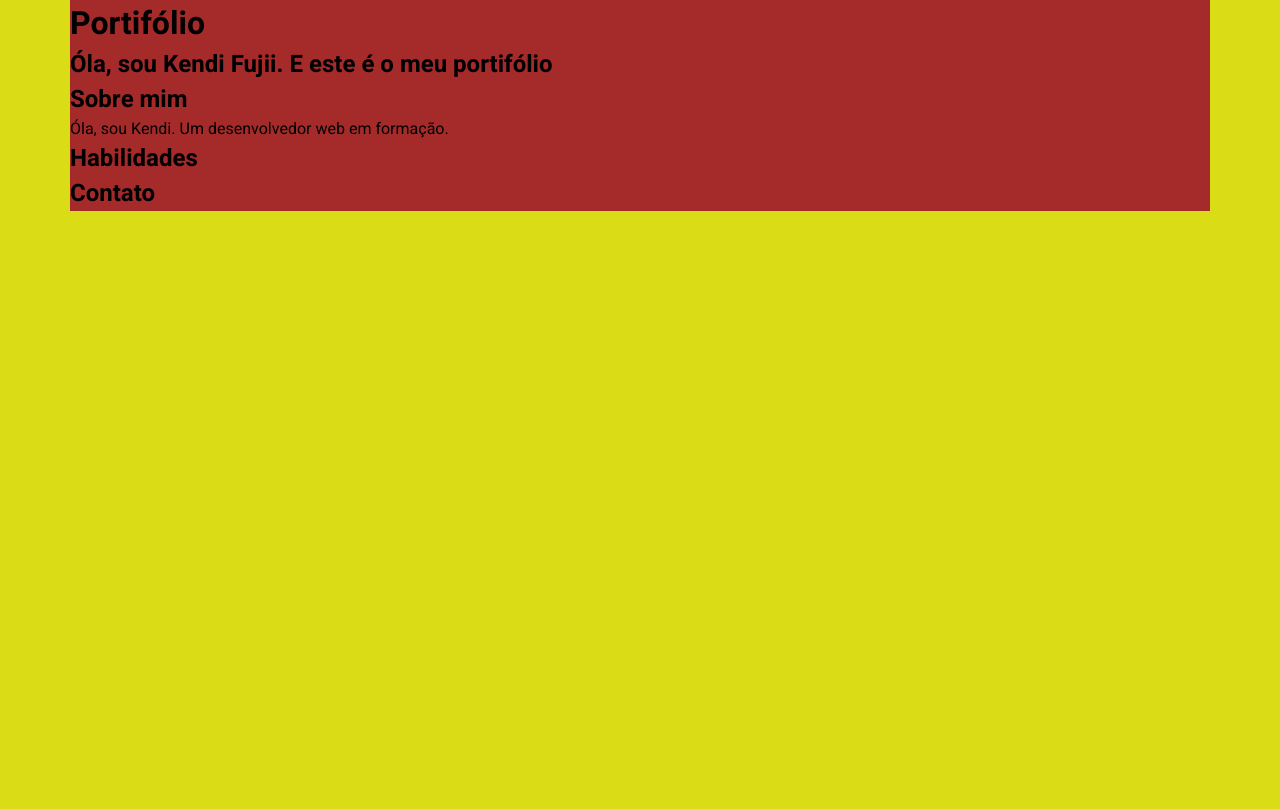
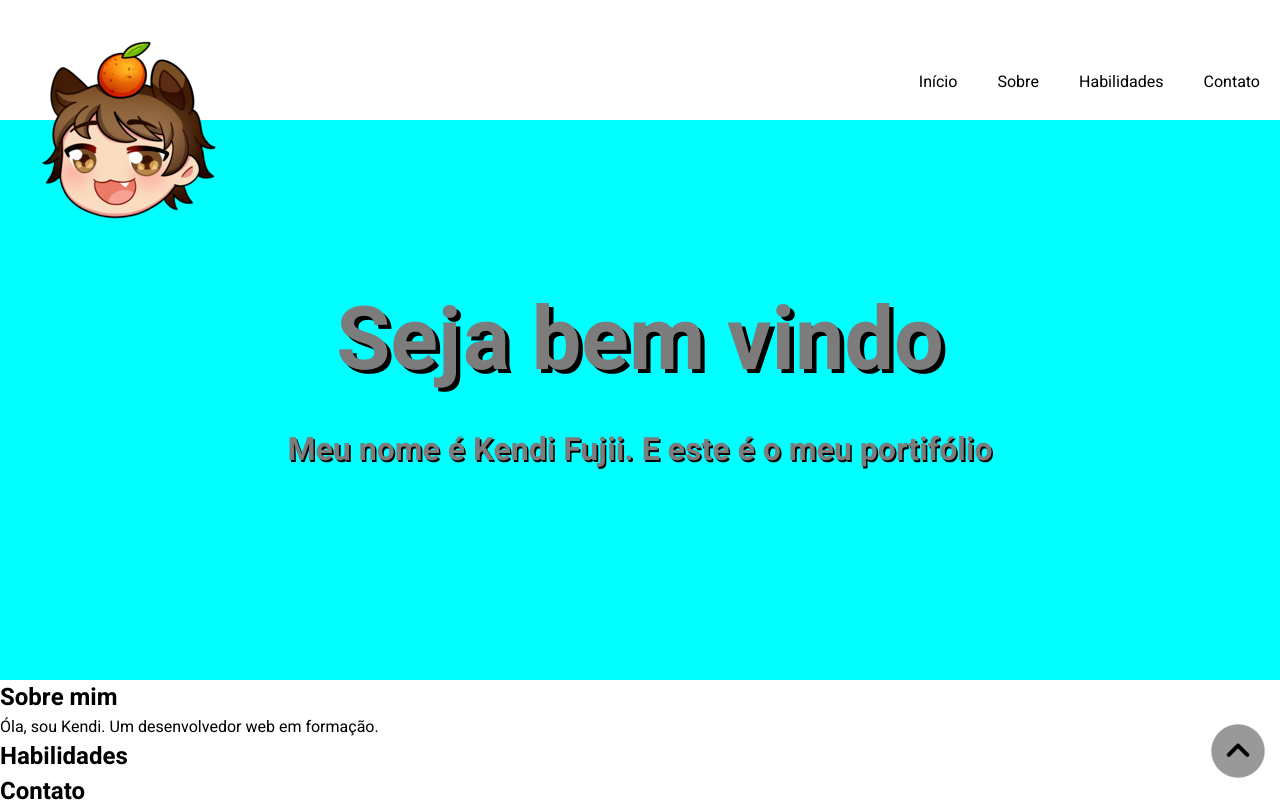
Before and after one commit to KendiFujii/Portif-lio, a plain HTML site: page index.html in a window 1280 px wide. Drawn offline with Linux system fonts and the light colour scheme.

Commit message:
banner statico e customização

```diff
--- a/index.html
+++ b/index.html
@@ -1,55 +1,72 @@
 <!DOCTYPE html>
 <html lang="pt-BR">
+
 <head>
     <meta charset="UTF-8">
     <meta http-equiv="X-UA-Compatible" content="IE=edge">
     <meta name="viewport" content="width=device-width, initial-scale=1.0">
     <title>Portifólio</title>
     <meta name="description" content="Essa página, tem como objetivo, mostrar o meu portifólio">
-    <link rel="icon" href="img/Favicon.png">
+    <link rel="icon" href="Img/Capivara.png">
     <link rel="stylesheet" href="style.css">
 </head>
+
 <body>
     <!-- Cabeçalho -->
-    <Header>
-        <div class="Container">
-
+    <Header id="inicio">
+        <div class="container Flex">
+            <div id="logo">
+                <img src="Img/Cabeça.png" alt="Capivara vtuber">
+            </div>
+            <nav>
+                <input type="checkbox" id="check">
+                <label for="check">&#x268c;</label>
+                <ul>
+                    <li><a href="#inicio">Início</a></li>
+                    <li><a href="#sobre">Sobre</a></li>
+                    <li><a href="#habilidades">Habilidades</a></li>
+                    <li><a href="#contato">Contato</a></li>
+                </ul>
+            </nav>
         </div>
     </Header>
+
     <!-- Destaque -->
-    <main>
-        <div class="Container">
-            <h1>Portifólio</h1>
-            <h2>Óla, sou Kendi Fujii. E este é o meu portifólio</h2>
+     <main>
+        <div class="container">
+            <h1>Seja bem vindo</h1>
+            <h2>Meu nome é Kendi Fujii. E este é o meu portifólio</h2>
         </div>
 
     </main>
     <!-- Sobre -->
-    <section>
-        <div class="Container">
+    <section id="sobre">
+        <div class="container">
             <h2>Sobre mim</h2>
             <p>Óla, sou Kendi. Um desenvolvedor web em formação.</p>
         </div>
 
     </section>
+
     <!-- Habilidades -->
-    <section>
-        <Div class="Container">
+    <section id="habilidades">
+        <Div class="container">
             <h2>Habilidades</h2>
         </Div>
+
     </section>
     <!-- Contato -->
-    <section>
-        <div class="Container">
-            <h2>Contato</h2>
-        </div>
-            </section>
+
     <!-- rodapé -->
     <footer>
-        <div class="Container">
+        <section id="contato">
+            <div class="container">
+                <h2>Contato</h2>
+            </div>
+        </section>
+     </footer>
 
-        </div>
-    </footer>
+    <a href="#inicio" id="topo"><img src="Img/Topo.png" alt="topo do site"></a>
+</body>
 
-</body>
 </html>
--- a/style.css
+++ b/style.css
@@ -7,65 +7,189 @@
 @import url('https://fonts.googleapis.com/css2?family=Heebo:wght@400;700&display=swap');
 
 /* CSS Reset */
-*{
+* {
     margin: 0;
     border: 0;
     padding: 0;
 }
 
-body{
+body {
     font-family: 'Heebo', sans-serif;
     font-size: 1em;
 }
 
 /* Layout */
-.Container {
+.container {
     margin: 0 auto;
-    background-color: brown;
+}
+
+.Flex {
+    display: flex;
+    justify-content: space-between;
+}
+
+/* Topo do site */
+#topo {
+    position: fixed;
+    right: 10px;
+    bottom: 10px;
 }
 
 
 /*Samrtphone Portrait >>>>>>>>>>>>>>>>>>>>>>>>>>>>>>> */
 
+/* Cabeçalho */
+header {
+    height: 60px;
+}
+
+#Logo img {
+    width:  200px;
+    height: 200px;
+}
+
+#check {
+    display: none;
+}
+
+label {
+    font-size: 3em;
+    padding-right: 15px;
+
+}
+
+nav ul {
+    list-style: none;
+    background-color: #13c0cc;
+    height: 100vh;
+    position: fixed;
+    top: 60px;
+    right: -100%;
+    width: 100%;
+    transition: all 0.5s;
+}
+
+#check:checked~ul {
+    right: 0;
+}
+
+nav ul li {
+    padding: 20px;
+    border-bottom: 1px solid #43e0e6;
+}
+
+nav ul li a {
+    text-decoration: none;
+    color: rgb(0, 0, 0);
+}
+
+/* Destaque */
+main{
+    height: 75vh;
+    background-color: cyan;
+    background-size: cover;
+    color: rgb(124, 124, 124);
+    display: flex;
+    flex-direction: column;
+    justify-content: center;
+    text-align: center;
+}
+
+main h1{
+    font-size: 2.5em;
+}
+
+main h2{
+    font-size: 1.5em;
+    margin: 20px 0px 50px 0px;
+}
 /*Samrtphone Landscape >>>>>>>>>>>>>>>>>>>>>>>>>>>>>> */
-@media (min-width: 576px){
-    body{
-        background-color: aquamarine;
-    }
+@media (min-width: 576px) {
+
     /* Layout */
     .Container {
         max-width: 540px;
     }
+    /* Descrição */
+    main h1, main h2{
+        text-shadow: #000 0.05em 0.05em;
+    }
 }
 
 /*Tablet Portrait >>>>>>>>>>>>>>>>>>>>>>>>>>>>>>>>>>> */
-@media (min-width: 768px){
-    body{
-        background-color: rgb(11, 41, 107);
-    }
+@media (min-width: 768px) {
+
     /* Layout */
     .Container {
         max-width: 720px;
     }
+    /* Destaque */
+    main{
+        height: 45vh;
+    }
+    main h1{
+        font-size: 5.5em;
+    }
+    main h2{
+        font-size: 2em;
+    }
 }
 
 /*Tablet Landscape >>>>>>>>>>>>>>>>>>>>>>>>>>>>>>>>>> */
-@media (min-width: 992px){
-    body{
-        background-color: rgb(40, 187, 27);
-    }
+@media (min-width: 992px) {
+
     /* Layout */
     .Container {
-        max-width: 992px;
+        max-width: 960px;
+    }
+    /* Destaque */
+    main{
+        height: 70vh;
     }
 }
+
 /*PC >>>>>>>>>>>>>>>>>>>>>>>>>>>>>>>>>>>>>>>>>>>>>>>> */
-@media (min-width: 1200px){
-    body{
-        background-color: rgb(218, 221, 22);
-    }
+@media (min-width: 1200px) {
+
     /* Layout */
     .Container {
         max-width: 1140px;
     }
+
+    /* Cabeçalho */
+
+    header {
+        height: 120px;
+    }
+
+    #logo img {
+        width: 200px;
+        height: 200px;
+        margin: 30px;
+    }
+
+    label {
+        display: none;
+    }
+
+    nav ul {
+        position: static;
+        height: auto;
+        background-color: transparent;
+        margin-top: 50px;
+    }
+
+    nav ul li {
+        float: left;
+        border: 0;
+    }
+
+    nav ul li a {
+        color: black;
+    }
+
+    nav ul li a:hover {
+        color: #ccc;
+    }
+
 }
```
Also changed, not shown: Img/Cabeça.png (added), Img/Capivara.png (added), Img/Topo.png (added), Img/github_git_hub_logo_icon_132878.png (deleted).
